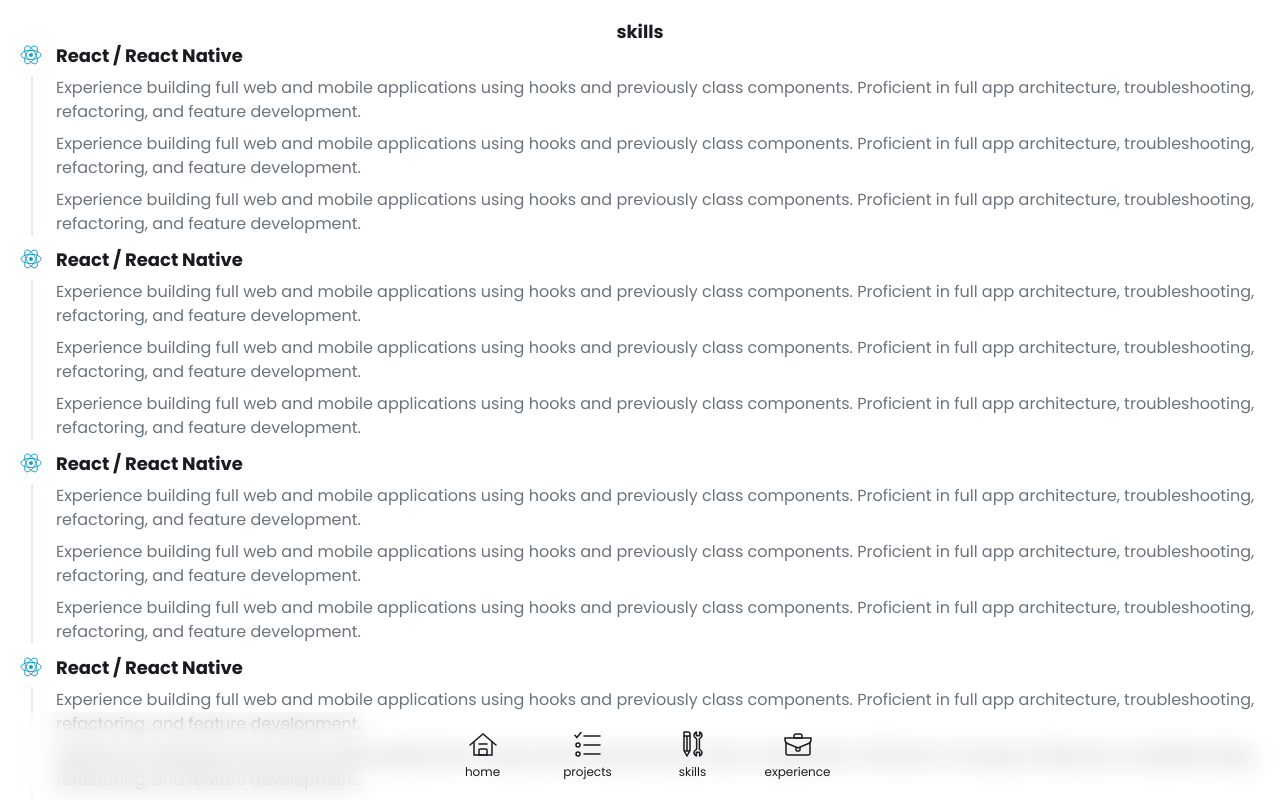
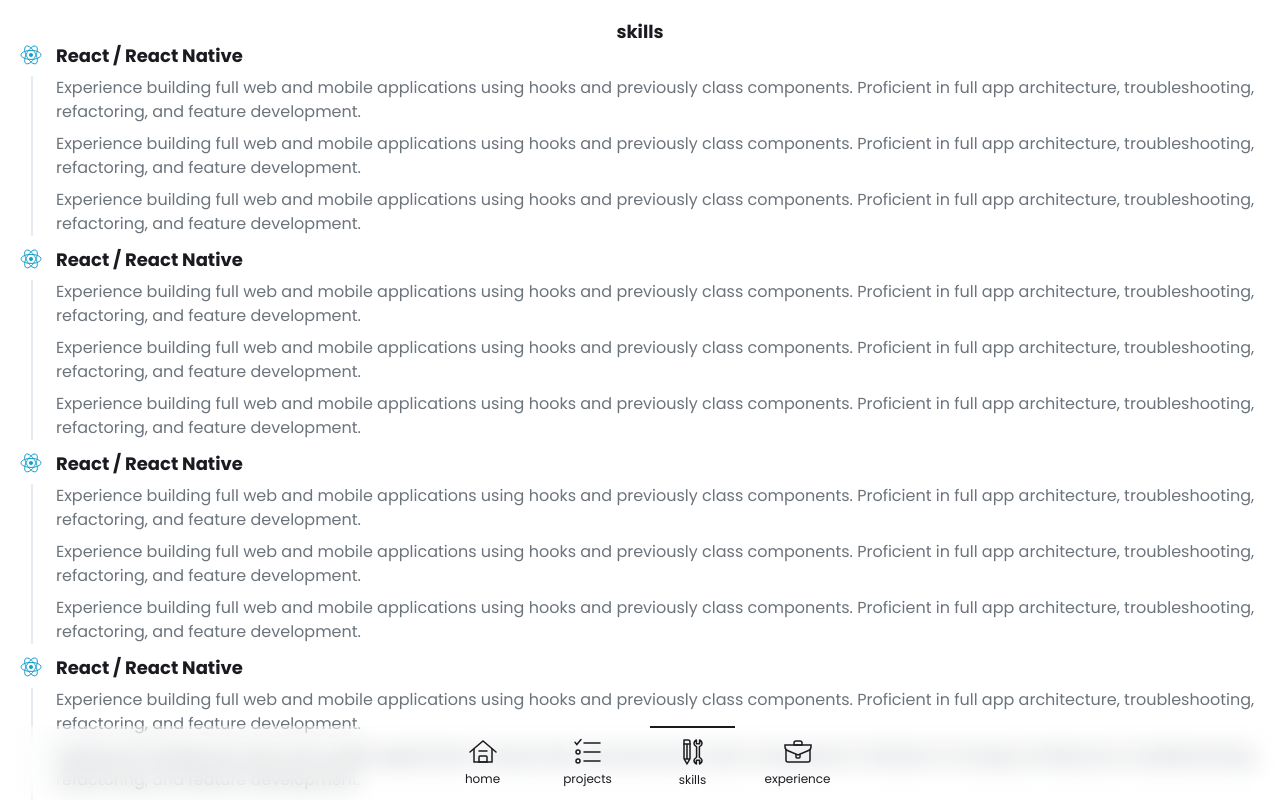
Before and after one commit to d8en/jd-portfolio, a React (Vite) app: page /skills in a window 1280 px wide. Built offline with nearby package versions, Linux system fonts and the light colour scheme.

Commit message:
active route

```diff
--- a/src/components/JdNav/jdNav.tsx
+++ b/src/components/JdNav/jdNav.tsx
@@ -10,7 +10,7 @@
             <div className={styles.navRoutes}>
                 {jdRoutes.visibleRoutes.map((route: IJdRouteObj) => {
                     return (
-                        <JdNavItem {...route} key={route.path} />
+                        <JdNavItem {...route} key={route.path} isActive={jdRoutes.activeRoute === route} />
                     )
                 })}
             </div>
--- a/src/components/JdNav/navStyles.module.scss
+++ b/src/components/JdNav/navStyles.module.scss
@@ -6,11 +6,9 @@
     position: absolute;
     bottom: 0;
     box-sizing: border-box;
-    padding: 4px;
     @include flexCentered;
     // width: 400px;
     width: 100%;
-    padding: 8px 12px;
 
     @include media-phone {
         border-radius: 0;
--- a/src/components/jdNavItem/jdNavItem.tsx
+++ b/src/components/jdNavItem/jdNavItem.tsx
@@ -2,9 +2,9 @@
 import { IJdRouteObj } from "../../utils/jdRoutes";
 import styles from './navItemStyles.module.scss';
 
-export function JdNavItem(props: IJdRouteObj): React.JSX.Element {
+export function JdNavItem(props: IJdRouteObj & { isActive: boolean }): React.JSX.Element {
     return (
-        <Link to={props.path!} className={styles.navItemContainer}>
+        <Link to={props.path!} className={`${styles.navItemContainer} ${props.isActive ? styles.navItemActive : ''}`}>
 
             {/* ICON */}
             <div className={styles.navItemIcon}>
--- a/src/components/jdNavItem/navItemStyles.module.scss
+++ b/src/components/jdNavItem/navItemStyles.module.scss
@@ -3,10 +3,8 @@
 $iconHeight: 32px;
 
 .navItemContainer {
-    // @include baseBlur;
     @include flexCentered;
     flex-direction: column;
-    border-radius: 12px;
     flex: 1 1 0;
     @include aniHoverBg;
     padding: 8px;
@@ -18,7 +16,7 @@
             @include aniHoverBg;
             path,
             rect {
-                stroke: var(--primBg);
+                stroke: var(--link);
             }
 
             color: var(--link);
@@ -26,10 +24,14 @@
         }
 
         .navItemText {
-            color: var(--primBg);
+            color: var(--link);
         }
-        background-color: var(--link);
+        // background-color: var(--link);
     }
+}
+
+.navItemActive {
+    border-top: 2px solid var(--primFg);
 }
 
 .navItemIcon {
```
